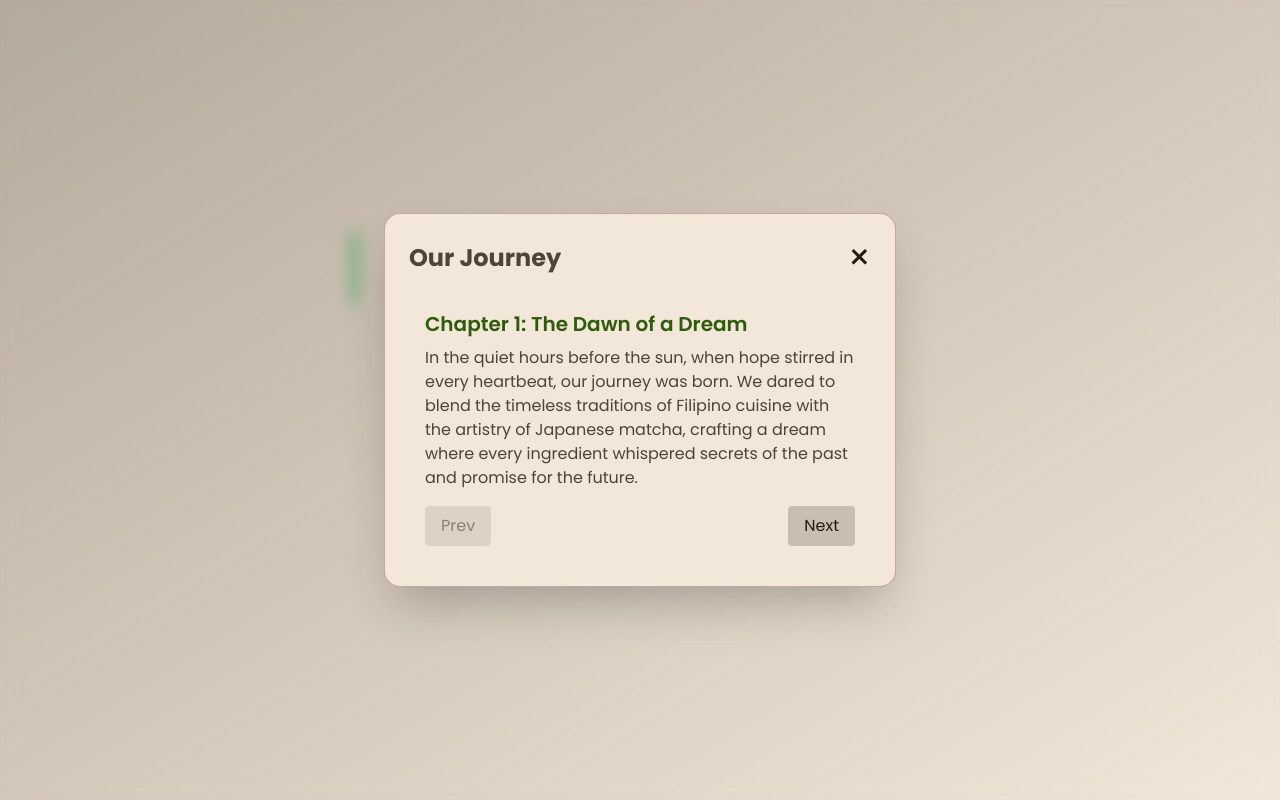
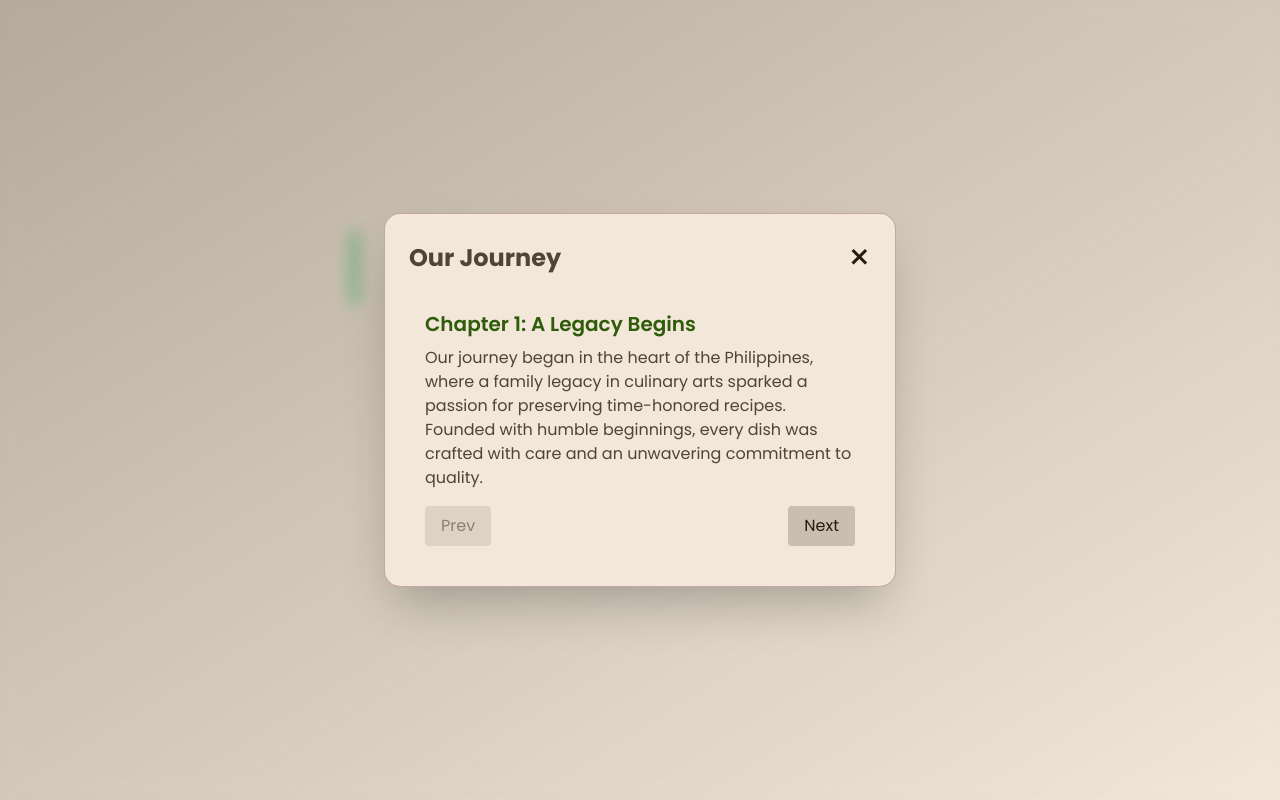
Before and after one commit to jlescarlan11/nutcha-bites, a React (Vite) app: page / in a window 1280 px wide. Both pictures are taken after a click on the button "Read More". Shown: the part 2089-2889 px from the top of the page. Built offline with nearby package versions, Linux system fonts and the light colour scheme; no server answers.

Commit message:
add more story to our vision.

```diff
--- a/src/components/Modal.jsx
+++ b/src/components/Modal.jsx
@@ -6,25 +6,25 @@ const Modal = ({ onClose }) => {
   const modalRef = useRef(null);
   const previouslyFocusedElement = useRef(null);
 
-  // Reimagined interactive chapters with evocative narrative content
+  // Revised interactive chapters with a detailed and professional narrative
   const chapters = [
     {
       id: 1,
-      title: "Chapter 1: The Dawn of a Dream",
+      title: "Chapter 1: A Legacy Begins",
       content:
-        "In the quiet hours before the sun, when hope stirred in every heartbeat, our journey was born. We dared to blend the timeless traditions of Filipino cuisine with the artistry of Japanese matcha, crafting a dream where every ingredient whispered secrets of the past and promise for the future.",
+        "Our journey began in the heart of the Philippines, where a family legacy in culinary arts sparked a passion for preserving time-honored recipes. Founded with humble beginnings, every dish was crafted with care and an unwavering commitment to quality.",
     },
     {
       id: 2,
-      title: "Chapter 2: The Fusion of Legacies",
+      title: "Chapter 2: Bridging Cultures",
       content:
-        "As ancient recipes met modern innovations, flavors danced in harmony. The rich heritage of our forefathers mingled with bold, contemporary visions, creating a symphony of taste that transcended generations. Each bite became a tribute to the past and a celebration of the present.",
+        "As we evolved, we embraced the distinctive flavors of Japanese matcha, merging them with cherished Filipino traditions. This cultural fusion was not without its challenges, yet it paved the way for innovative culinary techniques that set us apart.",
     },
     {
       id: 3,
-      title: "Chapter 3: The Legacy of Taste",
+      title: "Chapter 3: A Commitment to Excellence",
       content:
-        "Now, with decades of wisdom and an unyielding passion for culinary storytelling, our saga continues. Every morsel is a testament to the art of transformation—melding heritage with innovation. Our journey is not just about food; it is about forging memories, kindling hope, and inspiring a future steeped in tradition and creativity.",
+        "Today, our brand stands as a testament to relentless dedication and excellence. We honor our rich heritage while pioneering new culinary frontiers, ensuring every product reflects our legacy, integrity, and passion for the art of flavor.",
     },
   ];
   const [currentChapter, setCurrentChapter] = useState(0);
--- a/src/components/Story.jsx
+++ b/src/components/Story.jsx
@@ -92,7 +92,8 @@ const Story = () => {
           Nutcha Bites is a fusion of Filipino tradition and Japanese
           innovation. Born from a passion for culinary artistry, we blend the
           rich heritage of Filipino bandi with the vibrant, earthy notes of
-          matcha to create a snack that tells a story in every bite.
+          matcha to create a snack that tells our story with authenticity and
+          excellence.
         </p>
         <figure className="max-w-xl mx-auto mb-8">
           <blockquote className="text-[var(--color-primary)]/70 italic border-l-4 pl-4 border-green-500">
```
